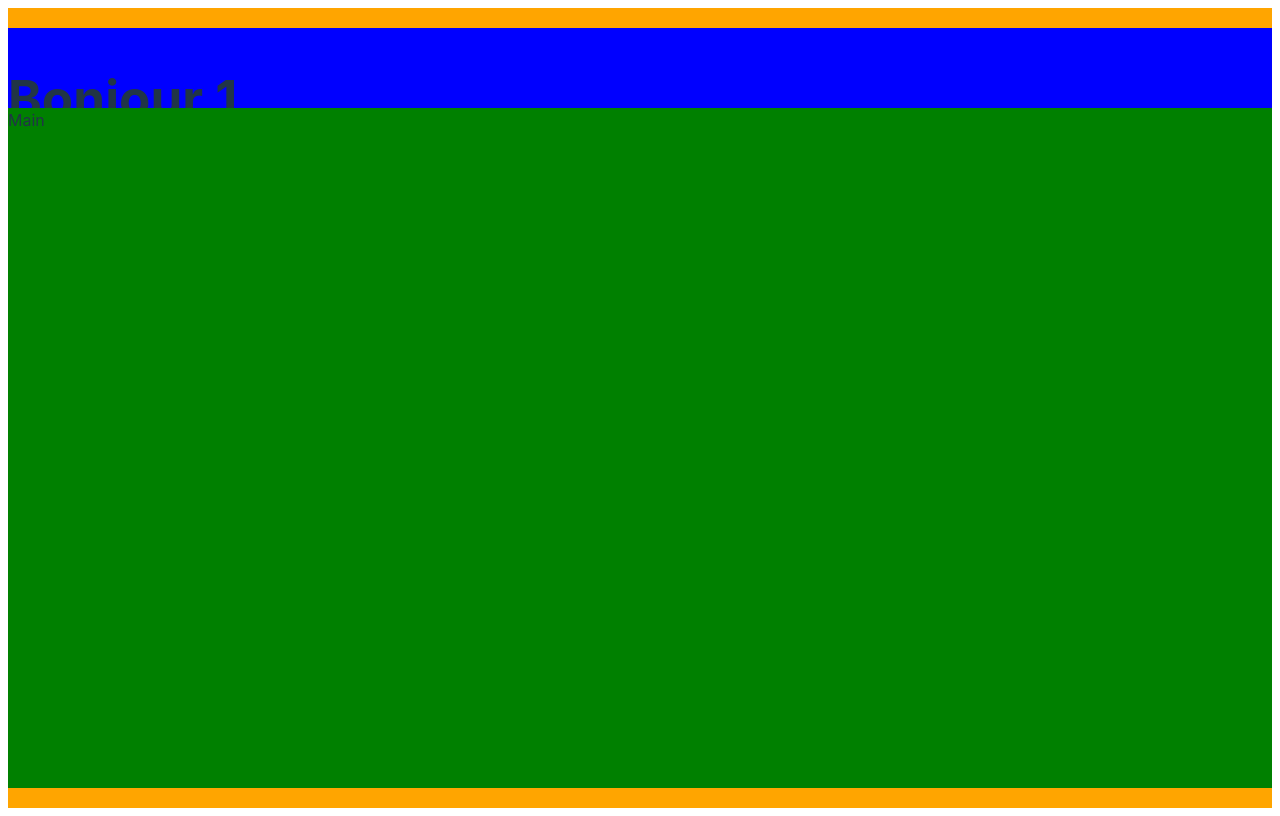
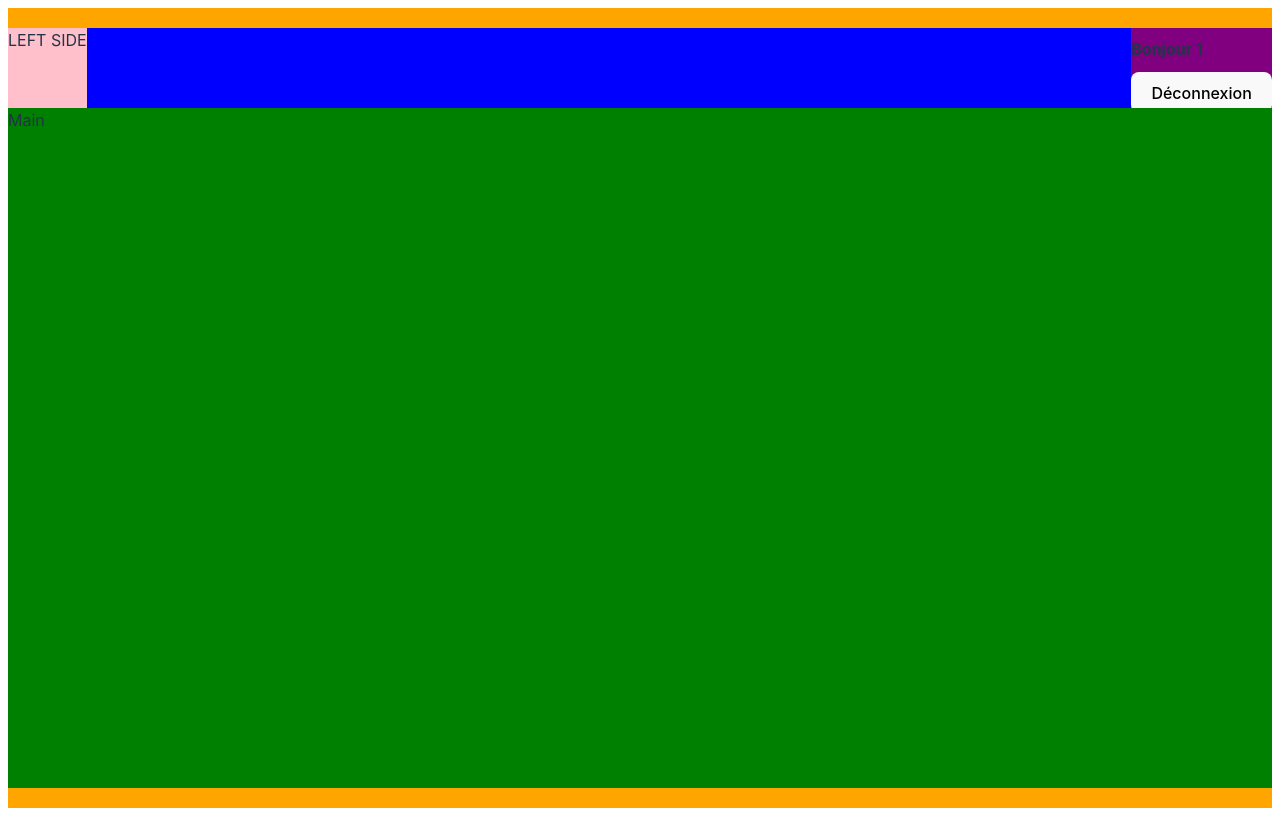
Before and after one commit to djibh/crazee, a React (Vite) app: page /order/1 in a window 1280 px wide. Built offline with nearby package versions, Linux system fonts and the light colour scheme.

Commit message:
WIP (F04:ORDER) > Create <Navbar /> layout

```diff
--- a/src/components/pages/order/Navbar.jsx
+++ b/src/components/pages/order/Navbar.jsx
@@ -5,14 +5,30 @@ import { styled } from "styled-components";
 export default function Navbar({ username }) {
   return (
     <NavbarStyled>
-        <h1>Bonjour { username }</h1>
-        <Link to="/"><button>Déconnexion</button></Link>
+      <div className="left-side">LEFT SIDE</div>
+        <div className="right-side">
+          <h1>Bonjour { username }</h1>
+          <Link to="/"><button>Déconnexion</button></Link>
+        </div>
     </NavbarStyled>
   )
 }
 const NavbarStyled = styled.nav`
     background: blue;
     height: 10vh;
+    display: flex;
+    justify-content: space-between;
+
+    h1 {
+      font-size: 1rem;
+    }
+    .left-side {
+      background: pink;
+    }
+    .right-side {
+      background: purple;
+    }
+
 `;
 
 Navbar.propTypes = {
```
